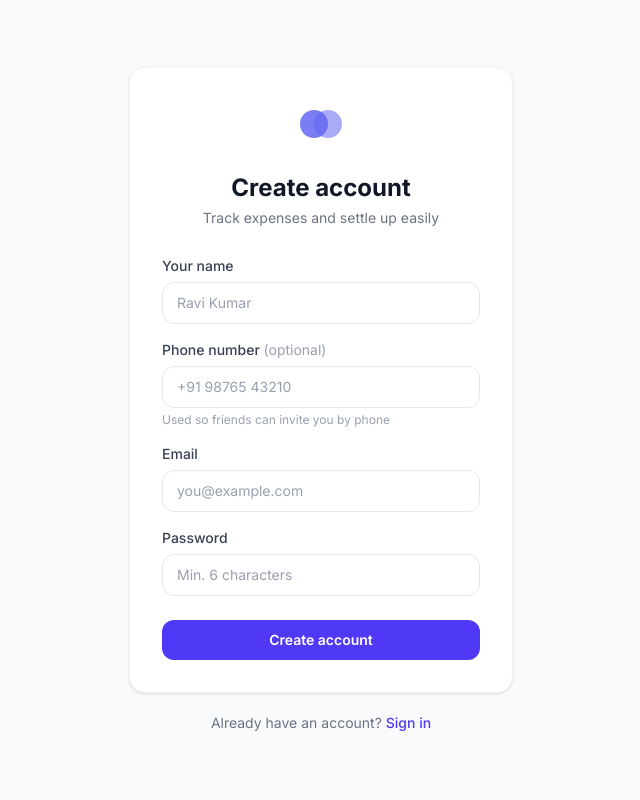
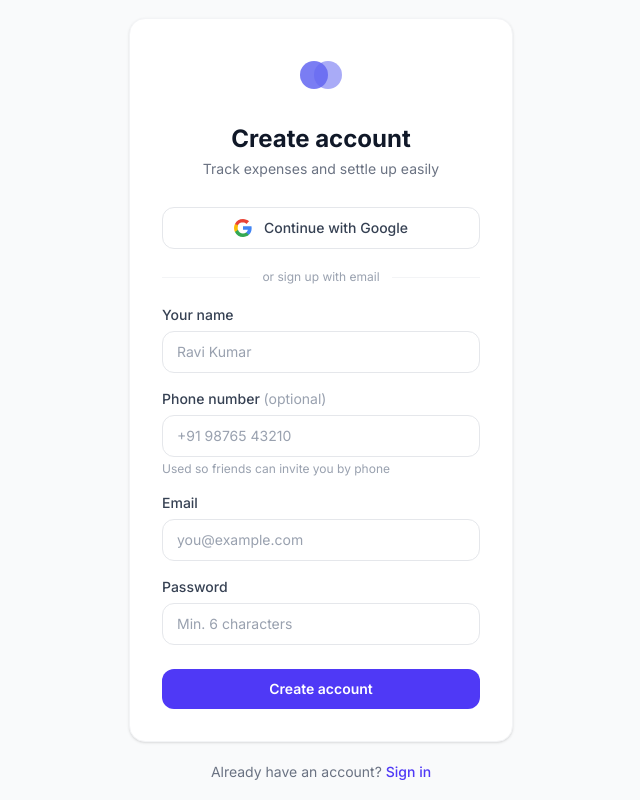
Before and after one commit to Logesh-waran2003/split-money, a React (Vite) app: page /signup in a window 1280 px wide. Shown: the whole page, without its empty margins (319-959 px from the left). Built offline with nearby package versions, Linux system fonts and the light colour scheme; no server answers.

Commit message:
feat: Google OAuth sign-in on login and signup

```diff
--- a/src/lib/auth.ts
+++ b/src/lib/auth.ts
@@ -25,6 +25,17 @@
   return data
 }
 
+export async function signInWithGoogle() {
+  const { data, error } = await supabase.auth.signInWithOAuth({
+    provider: 'google',
+    options: {
+      redirectTo: `${window.location.origin}/dashboard`,
+    },
+  })
+  if (error) throw error
+  return data
+}
+
 export async function signOut() {
   const { error } = await supabase.auth.signOut()
   if (error) throw error
--- a/src/routes/login.tsx
+++ b/src/routes/login.tsx
@@ -1,6 +1,6 @@
 import { createFileRoute, useNavigate, Link } from '@tanstack/react-router'
 import { useState } from 'react'
-import { signIn } from '../lib/auth'
+import { signIn, signInWithGoogle } from '../lib/auth'
 
 export const Route = createFileRoute('/login')({
   component: LoginPage,
@@ -23,6 +23,7 @@
   const [password, setPassword] = useState('')
   const [error, setError] = useState<string | null>(null)
   const [loading, setLoading] = useState(false)
+  const [googleLoading, setGoogleLoading] = useState(false)
 
   async function handleSubmit(e: React.FormEvent) {
     e.preventDefault()
@@ -35,6 +36,18 @@
       setError(err instanceof Error ? err.message : 'Login failed')
     } finally {
       setLoading(false)
+    }
+  }
+
+  async function handleGoogle() {
+    setError(null)
+    setGoogleLoading(true)
+    try {
+      await signInWithGoogle()
+      // Supabase redirects the browser — no navigate() needed
+    } catch (err: unknown) {
+      setError(err instanceof Error ? err.message : 'Google sign-in failed')
+      setGoogleLoading(false)
     }
   }
 
@@ -51,6 +64,28 @@
               {error}
             </div>
           )}
+
+          {/* Google button */}
+          <button
+            type="button"
+            onClick={handleGoogle}
+            disabled={googleLoading}
+            className="w-full flex items-center justify-center gap-3 border border-gray-200 rounded-xl py-2.5 text-sm font-medium text-gray-700 hover:bg-gray-50 disabled:opacity-50 transition mb-5"
+          >
+            <svg width="18" height="18" viewBox="0 0 18 18">
+              <path fill="#4285F4" d="M17.64 9.2c0-.637-.057-1.251-.164-1.84H9v3.481h4.844c-.209 1.125-.843 2.078-1.796 2.717v2.258h2.908c1.702-1.567 2.684-3.875 2.684-6.615z"/>
+              <path fill="#34A853" d="M9 18c2.43 0 4.467-.806 5.956-2.18l-2.908-2.259c-.806.54-1.837.86-3.048.86-2.344 0-4.328-1.584-5.036-3.711H.957v2.332A8.997 8.997 0 0 0 9 18z"/>
+              <path fill="#FBBC05" d="M3.964 10.71A5.41 5.41 0 0 1 3.682 9c0-.593.102-1.17.282-1.71V4.958H.957A8.996 8.996 0 0 0 0 9c0 1.452.348 2.827.957 4.042l3.007-2.332z"/>
+              <path fill="#EA4335" d="M9 3.58c1.321 0 2.508.454 3.44 1.345l2.582-2.58C13.463.891 11.426 0 9 0A8.997 8.997 0 0 0 .957 4.958L3.964 6.29C4.672 4.163 6.656 3.58 9 3.58z"/>
+            </svg>
+            {googleLoading ? 'Redirecting…' : 'Continue with Google'}
+          </button>
+
+          <div className="flex items-center gap-3 mb-5">
+            <div className="flex-1 h-px bg-gray-100" />
+            <span className="text-xs text-gray-400">or</span>
+            <div className="flex-1 h-px bg-gray-100" />
+          </div>
 
           <form onSubmit={handleSubmit} className="space-y-4">
             <div>
--- a/src/routes/signup.tsx
+++ b/src/routes/signup.tsx
@@ -1,6 +1,6 @@
 import { createFileRoute, useNavigate, Link } from '@tanstack/react-router'
 import { useState } from 'react'
-import { signUp } from '../lib/auth'
+import { signUp, signInWithGoogle } from '../lib/auth'
 import { supabase } from '../lib/supabase'
 
 export const Route = createFileRoute('/signup')({
@@ -26,6 +26,18 @@
   const [password, setPassword] = useState('')
   const [error, setError] = useState<string | null>(null)
   const [loading, setLoading] = useState(false)
+  const [googleLoading, setGoogleLoading] = useState(false)
+
+  async function handleGoogle() {
+    setError(null)
+    setGoogleLoading(true)
+    try {
+      await signInWithGoogle()
+    } catch (err: unknown) {
+      setError(err instanceof Error ? err.message : 'Google sign-in failed')
+      setGoogleLoading(false)
+    }
+  }
 
   async function handleSubmit(e: React.FormEvent) {
     e.preventDefault()
@@ -71,6 +83,28 @@
               {error}
             </div>
           )}
+
+          {/* Google button */}
+          <button
+            type="button"
+            onClick={handleGoogle}
+            disabled={googleLoading}
+            className="w-full flex items-center justify-center gap-3 border border-gray-200 rounded-xl py-2.5 text-sm font-medium text-gray-700 hover:bg-gray-50 disabled:opacity-50 transition mb-5"
+          >
+            <svg width="18" height="18" viewBox="0 0 18 18">
+              <path fill="#4285F4" d="M17.64 9.2c0-.637-.057-1.251-.164-1.84H9v3.481h4.844c-.209 1.125-.843 2.078-1.796 2.717v2.258h2.908c1.702-1.567 2.684-3.875 2.684-6.615z"/>
+              <path fill="#34A853" d="M9 18c2.43 0 4.467-.806 5.956-2.18l-2.908-2.259c-.806.54-1.837.86-3.048.86-2.344 0-4.328-1.584-5.036-3.711H.957v2.332A8.997 8.997 0 0 0 9 18z"/>
+              <path fill="#FBBC05" d="M3.964 10.71A5.41 5.41 0 0 1 3.682 9c0-.593.102-1.17.282-1.71V4.958H.957A8.996 8.996 0 0 0 0 9c0 1.452.348 2.827.957 4.042l3.007-2.332z"/>
+              <path fill="#EA4335" d="M9 3.58c1.321 0 2.508.454 3.44 1.345l2.582-2.58C13.463.891 11.426 0 9 0A8.997 8.997 0 0 0 .957 4.958L3.964 6.29C4.672 4.163 6.656 3.58 9 3.58z"/>
+            </svg>
+            {googleLoading ? 'Redirecting…' : 'Continue with Google'}
+          </button>
+
+          <div className="flex items-center gap-3 mb-5">
+            <div className="flex-1 h-px bg-gray-100" />
+            <span className="text-xs text-gray-400">or sign up with email</span>
+            <div className="flex-1 h-px bg-gray-100" />
+          </div>
 
           <form onSubmit={handleSubmit} className="space-y-4">
             <div>
```
